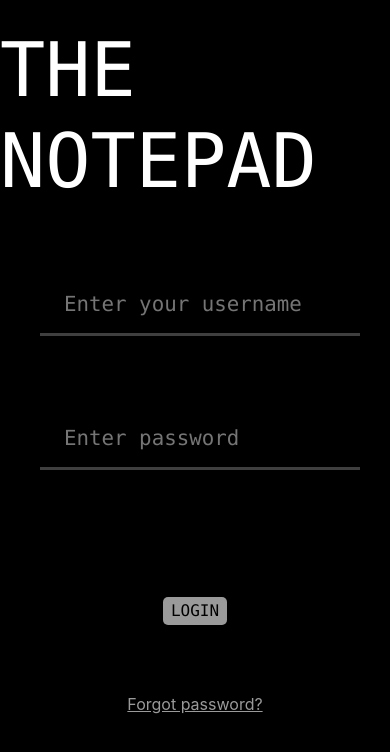
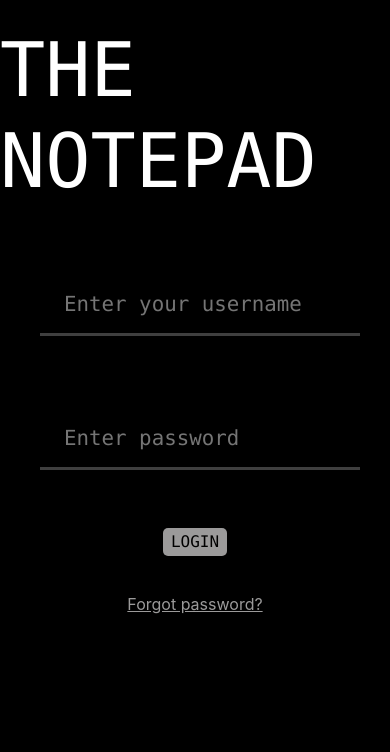
Before and after one commit to FrankBatista1/TheNotepad-client-project, a React (Create React App) app: page / in a window 390 px wide. Shown: the top 752 px of the page. Built offline with nearby package versions, Linux system fonts and the light colour scheme; no server answers; the HTML template or start-up script is replaced by a standard one.

Commit message:
Responsivenes in login button solved

```diff
--- a/src/stylesheets/FormPage.css
+++ b/src/stylesheets/FormPage.css
@@ -8,6 +8,12 @@
 
 .parent {
   height: 200px;
+  display: flex;
+  align-items: center;
+  justify-content: center;
+}
+.parent2{
+  height: 100px;
   display: flex;
   align-items: center;
   justify-content: center;
@@ -33,7 +39,8 @@
   color: black;
   text-decoration: none;
   border-radius: 5px;
-  margin-bottom: -10%;
+  margin-bottom: -20%;
+  margin-top: -20%;
   font-family: Consolas, monaco, monospace;
 }
 
@@ -41,8 +48,10 @@
   display: flex;
   align-items: center;
   justify-content: center;
+
 }
 .forgotpass_btn{
+  padding-bottom: 5%;
   color: rgba(236, 234, 234, 0.658);
 }
 
--- a/src/views/FormPage.js
+++ b/src/views/FormPage.js
@@ -19,7 +19,8 @@ const FormPage = () => {
           <FormInput placeholder="Enter password" type="text" />
         </div>
       </div>
-      <div className="parent">
+      <div>
+        <div className="parent2" >
           <Link className="start" to="/fields">
             LOGIN
           </Link>
@@ -27,6 +28,7 @@ const FormPage = () => {
           <div className="forgotpass">
             <Link className="forgotpass_btn">Forgot password?</Link>
           </div>
+        </div>
     </>
   );
 };
```
Lines whose indentation alone changed are shown as unchanged.
